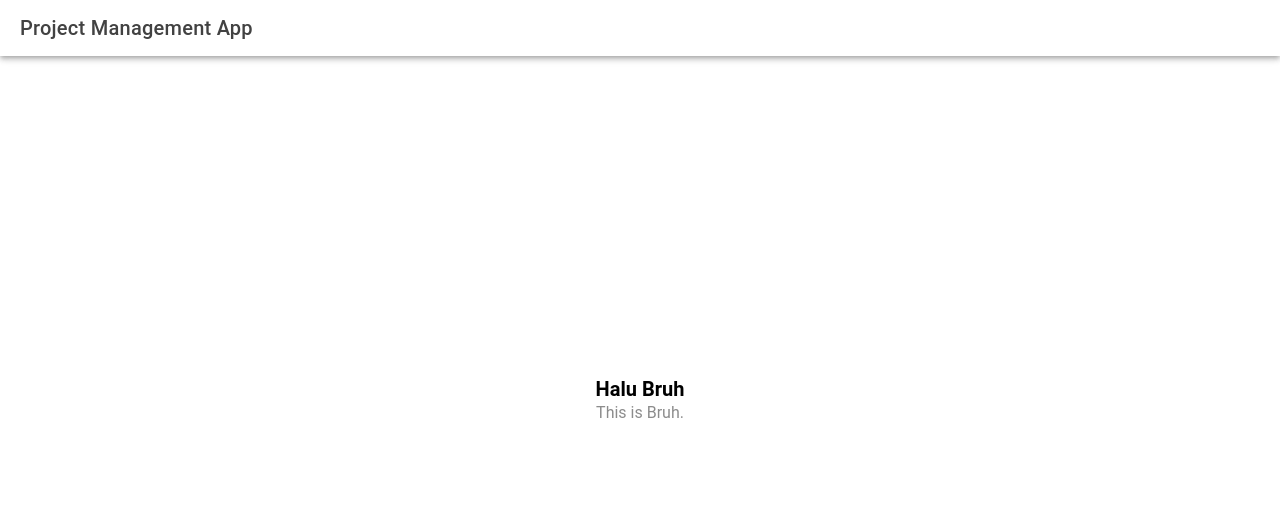
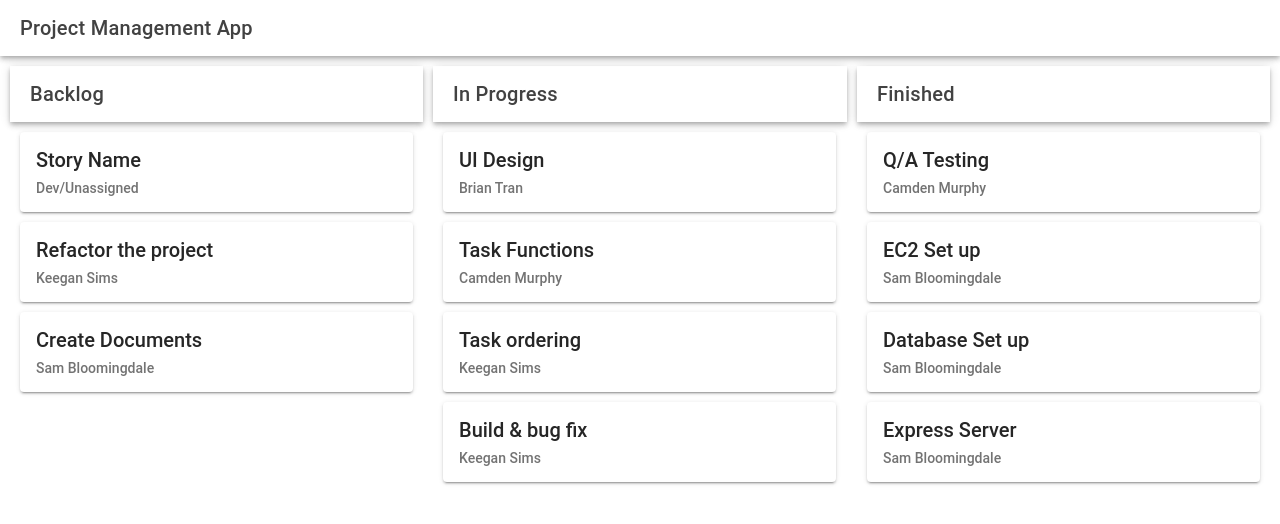
Before and after one commit to teambruh4830/Project-Management-App, a React (Vite) app in the folder client/: page /home in a window 1280 px wide. Shown: the top 524 px of the page. Built offline with nearby package versions, Linux system fonts and the light colour scheme.

Commit message:
dummy data for UI and create TicketColumn.tsx file.

```diff
--- a/client/src/pages/Home.tsx
+++ b/client/src/pages/Home.tsx
@@ -1,11 +1,17 @@
 import {
+  IonCard,
+  IonCardHeader,
+  IonCardSubtitle,
+  IonCardTitle,
+  IonCol,
   IonContent,
+  IonGrid,
   IonHeader,
   IonPage,
+  IonRow,
   IonTitle,
   IonToolbar,
 } from "@ionic/react";
-import ExploreContainer from "../components/ExploreContainer";
 import "./Home.css";
 
 const Home: React.FC = () => {
@@ -22,7 +28,99 @@ const Home: React.FC = () => {
             <IonTitle size="large">Blank</IonTitle>
           </IonToolbar>
         </IonHeader>
-        <ExploreContainer />
+        <IonGrid>
+          <IonRow>
+            <IonCol>
+              <IonHeader>
+                <IonToolbar>
+                  <IonTitle size="large">Backlog</IonTitle>
+                </IonToolbar>
+              </IonHeader>
+              <IonCard>
+                <IonCardHeader>
+                  <IonCardTitle>Story Name</IonCardTitle>
+                  <IonCardSubtitle>Dev/Unassigned</IonCardSubtitle>
+                </IonCardHeader>
+              </IonCard>
+              <IonCard>
+                <IonCardHeader>
+                  <IonCardTitle>Refactor the project</IonCardTitle>
+                  <IonCardSubtitle>Keegan Sims</IonCardSubtitle>
+                </IonCardHeader>
+              </IonCard>
+              <IonCard>
+                <IonCardHeader>
+                  <IonCardTitle>Create Documents</IonCardTitle>
+                  <IonCardSubtitle>Sam Bloomingdale</IonCardSubtitle>
+                </IonCardHeader>
+              </IonCard>
+              {/* </IonContent> */}
+            </IonCol>
+            <IonCol>
+              <IonHeader>
+                <IonToolbar>
+                  <IonTitle size="large">In Progress</IonTitle>
+                </IonToolbar>
+              </IonHeader>
+              <IonCard>
+                <IonCardHeader>
+                  <IonCardTitle>UI Design</IonCardTitle>
+                  <IonCardSubtitle>Brian Tran</IonCardSubtitle>
+                </IonCardHeader>
+              </IonCard>
+              <IonCard>
+                <IonCardHeader>
+                  <IonCardTitle>Task Functions</IonCardTitle>
+                  <IonCardSubtitle>Camden Murphy</IonCardSubtitle>
+                </IonCardHeader>
+              </IonCard>
+              <IonCard>
+                <IonCardHeader>
+                  <IonCardTitle>Task ordering</IonCardTitle>
+                  <IonCardSubtitle>Keegan Sims</IonCardSubtitle>
+                </IonCardHeader>
+              </IonCard>
+              <IonCard>
+                <IonCardHeader>
+                  <IonCardTitle>Build & bug fix</IonCardTitle>
+                  <IonCardSubtitle>Keegan Sims</IonCardSubtitle>
+                </IonCardHeader>
+              </IonCard>
+            </IonCol>
+            <IonCol>
+              <IonHeader>
+                <IonToolbar>
+                  <IonTitle size="large">Finished</IonTitle>
+                </IonToolbar>
+              </IonHeader>
+              <IonCard>
+                <IonCardHeader>
+                  <IonCardTitle>Q/A Testing</IonCardTitle>
+                  <IonCardSubtitle>Camden Murphy</IonCardSubtitle>
+                </IonCardHeader>
+              </IonCard>
+              <IonCard>
+                {" "}
+                <IonCardHeader>
+                  <IonCardTitle>EC2 Set up</IonCardTitle>
+                  <IonCardSubtitle>Sam Bloomingdale</IonCardSubtitle>
+                </IonCardHeader>
+              </IonCard>
+              <IonCard>
+                <IonCardHeader>
+                  <IonCardTitle>Database Set up</IonCardTitle>
+                  <IonCardSubtitle>Sam Bloomingdale</IonCardSubtitle>
+                </IonCardHeader>
+              </IonCard>
+              <IonCard>
+                <IonCardHeader>
+                  <IonCardTitle>Express Server</IonCardTitle>
+                  <IonCardSubtitle>Sam Bloomingdale</IonCardSubtitle>
+                </IonCardHeader>
+              </IonCard>
+            </IonCol>
+          </IonRow>
+        </IonGrid>
       </IonContent>
     </IonPage>
   );
```
Also changed, not shown: client/src/components/TicketColumn/TicketColumn.tsx (added, +9 -0 lines).
